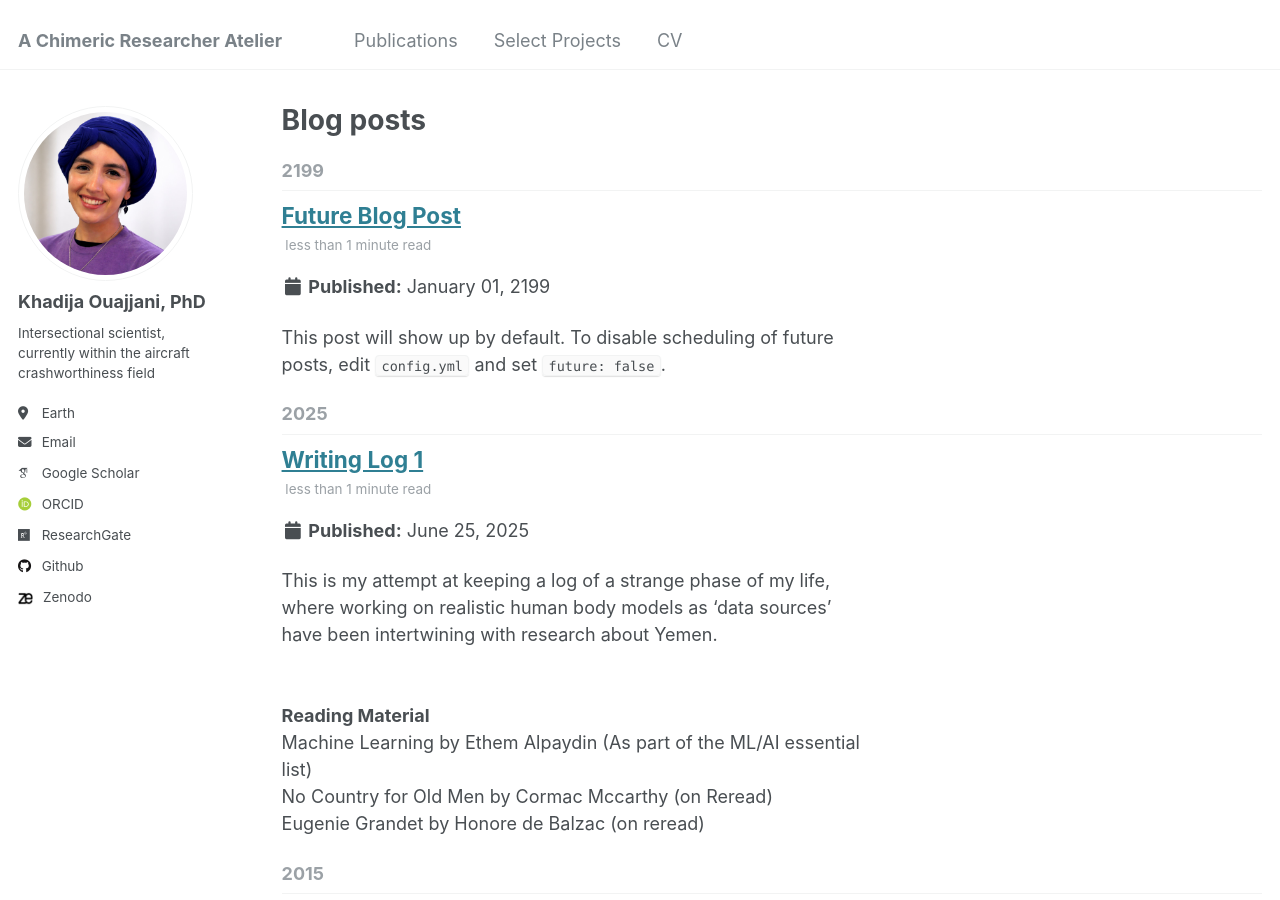
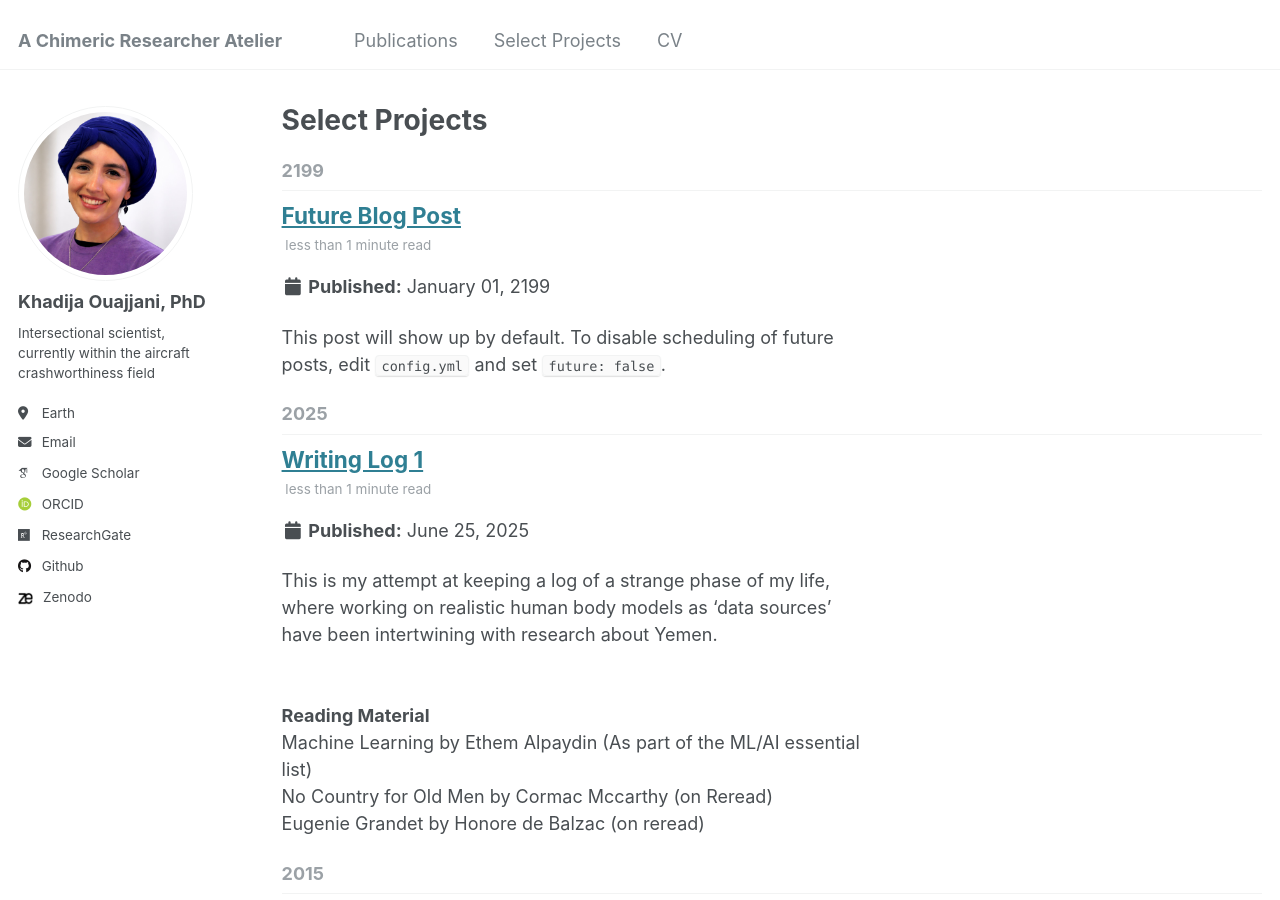
Before and after one commit to drko-curius/drko-curius.github.io, a Jekyll site: the page built from _pages/year-archive.html, in a window 1280 px wide and 900 px high. Built offline with Jekyll 4.4.1, drawn with Linux system fonts in a browser that asks for light colours; some web fonts are replaced.

Commit message:
Update year-archive.html

```diff
--- a/_pages/year-archive.html
+++ b/_pages/year-archive.html
@@ -1,7 +1,7 @@
 ---
 layout: archive
 permalink: /year-archive/
-title: "Blog posts"
+title: "Select Projects"
 author_profile: true
 redirect_from:
   - /wordpress/blog-posts/
```
